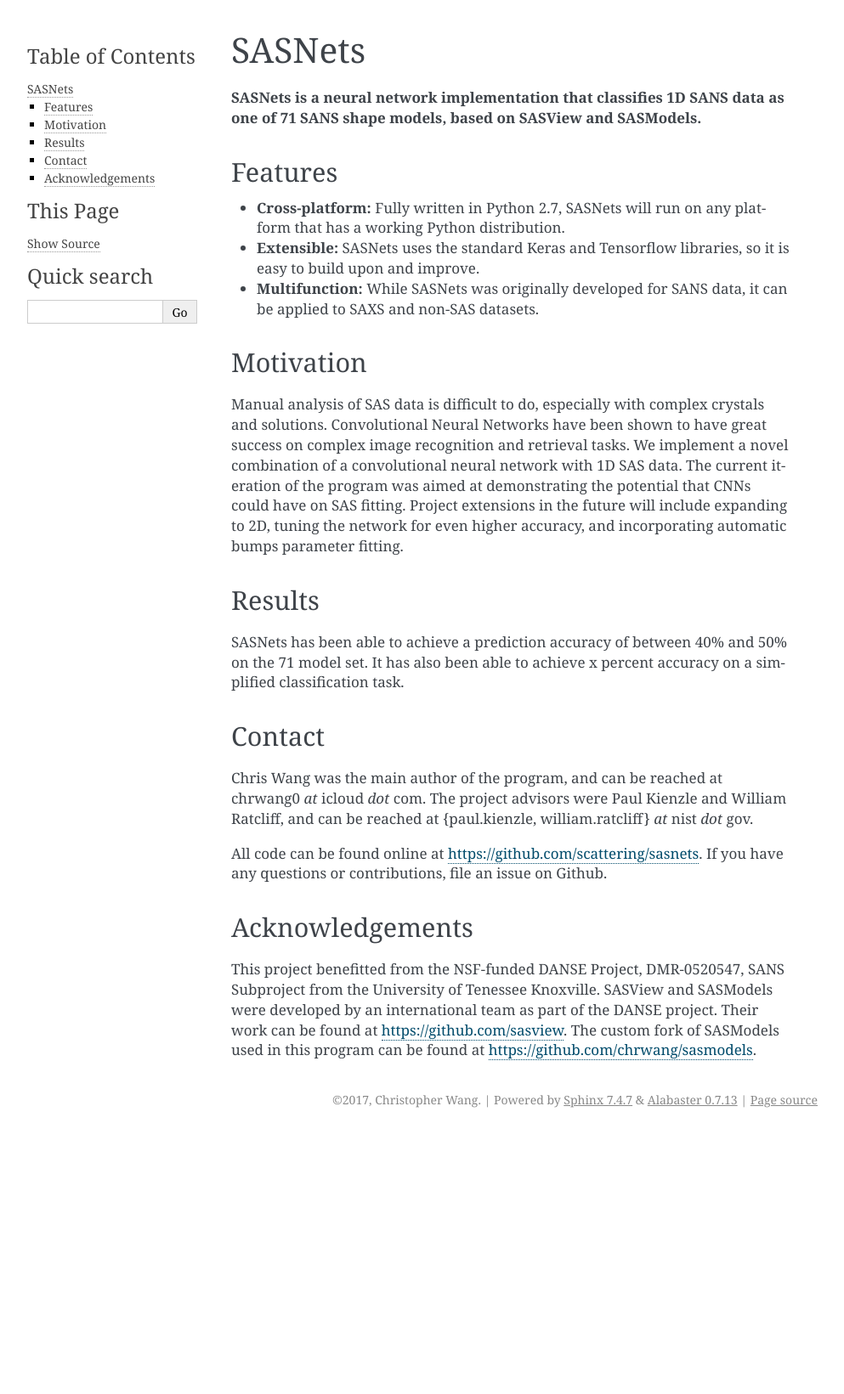
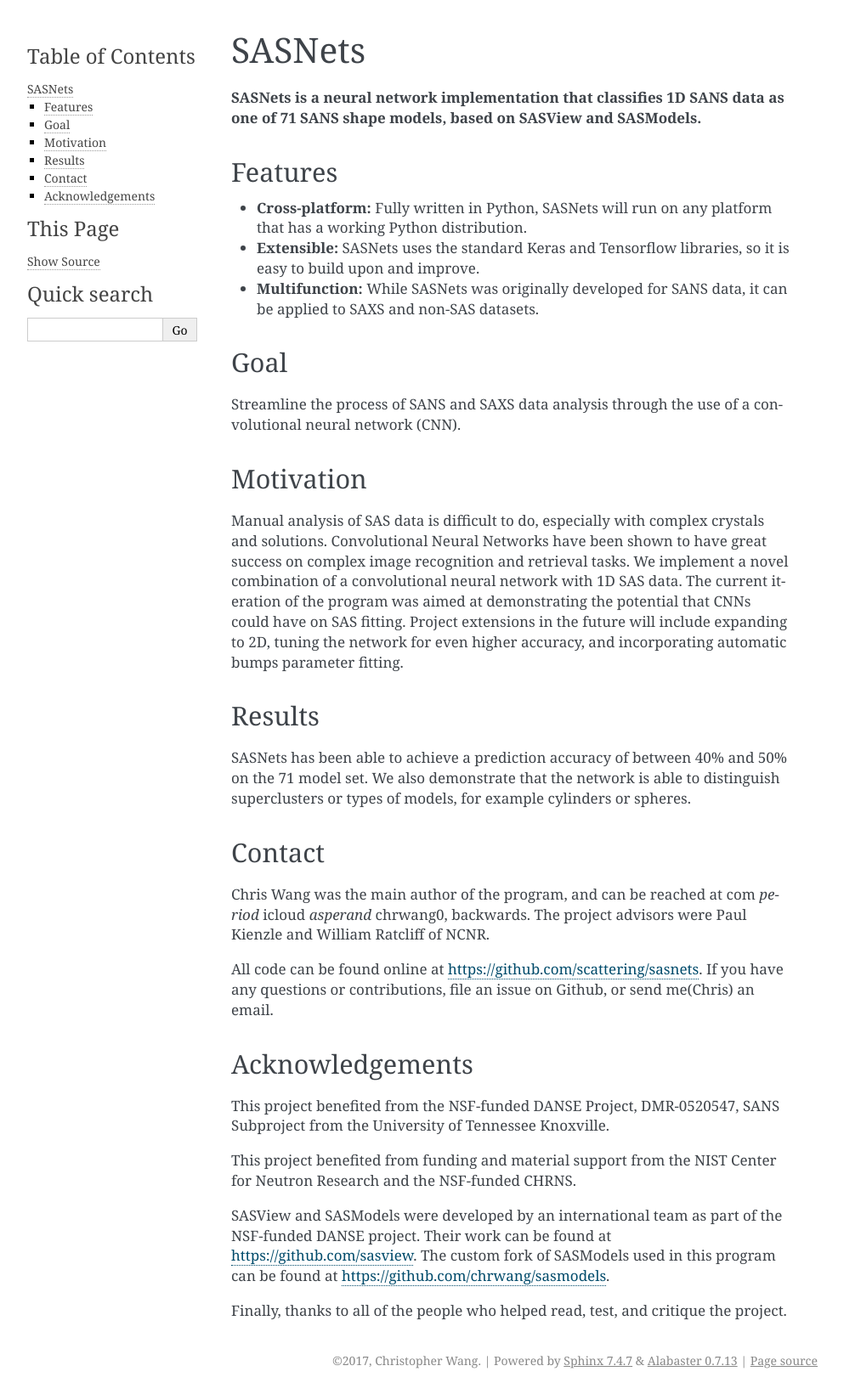
Before and after one commit to scattering/sasnets, a Sphinx documentation site: the page built from docs/overview.rst, in a window 1280 px wide. Shown: the whole page at 85% size, without its empty margins (148-1141 px from the left). Built offline with Sphinx 7.4.7, drawn with Linux system fonts in a browser that asks for light colours; before the commit the page ends 1334 px from its top, so only the background shows below that.

Commit message:
Restructure and update docs, lint code.
Signed-off-by: Chris Wang <christopher.wang@nist.gov>

```diff
--- a/docs/overview.rst
+++ b/docs/overview.rst
@@ -7,9 +7,14 @@
 Features
 --------
 
-* **Cross-platform:** Fully written in Python 2.7, SASNets will run on any platform that has a working Python distribution.
+* **Cross-platform:** Fully written in Python, SASNets will run on any platform that has a working Python distribution.
 * **Extensible:** SASNets uses the standard Keras and Tensorflow libraries, so it is easy to build upon and improve.
 * **Multifunction:** While SASNets was originally developed for SANS data, it can be applied to SAXS and non-SAS datasets.
+
+Goal
+----
+
+Streamline the process of SANS and SAXS data analysis through the use of a convolutional neural network (CNN).
 
 Motivation
 ----------
@@ -19,16 +24,21 @@
 Results
 -------
 
-SASNets has been able to achieve a prediction accuracy of between 40% and 50% on the 71 model set. It has also been able to achieve x percent accuracy on a simplified classification task.
+SASNets has been able to achieve a prediction accuracy of between 40% and 50% on the 71 model set. We also demonstrate that the network is able to distinguish superclusters or types of models, for example cylinders or spheres.
 
 Contact
 -------
-Chris Wang was the main author of the program, and can be reached at chrwang0 *at* icloud *dot* com.
-The project advisors were Paul Kienzle and William Ratcliff, and can be reached at {paul.kienzle, william.ratcliff} *at* nist *dot* gov.
+Chris Wang was the main author of the program, and can be reached at com *period* icloud *asperand* chrwang0, backwards.
+The project advisors were Paul Kienzle and William Ratcliff of NCNR.
 
-All code can be found online at https://github.com/scattering/sasnets. If you have any questions or contributions, file an issue on Github.
+All code can be found online at https://github.com/scattering/sasnets. If you have any questions or contributions, file an issue on Github, or send me(Chris) an email.
 
 Acknowledgements
 ----------------
-This project benefitted from the NSF-funded DANSE Project, DMR-0520547, SANS Subproject from the University of Tenessee Knoxville.
-SASView and SASModels were developed by an international team as part of the DANSE project. Their work can be found at https://github.com/sasview. The custom fork of SASModels used in this program can be found at https://github.com/chrwang/sasmodels.
+This project benefited from the NSF-funded DANSE Project, DMR-0520547, SANS Subproject from the University of Tennessee Knoxville.
+
+This project benefited from funding and material support from the NIST Center for Neutron Research and the NSF-funded CHRNS.
+
+SASView and SASModels were developed by an international team as part of the NSF-funded DANSE project. Their work can be found at https://github.com/sasview. The custom fork of SASModels used in this program can be found at https://github.com/chrwang/sasmodels.
+
+Finally, thanks to all of the people who helped read, test, and critique the project.
```
Also changed, not shown: docs/index.rst (+1 -8 lines), docs/source/custom.rst (+27 -3 lines), docs/source/install.rst (+18 -1 lines), docs/source/sasnets.rst (+11 -29 lines), docs/source/util.rst (added, +46 -0 lines), setup.py (line endings or trailing spaces), util/__init__.py (added), 1 other file.
